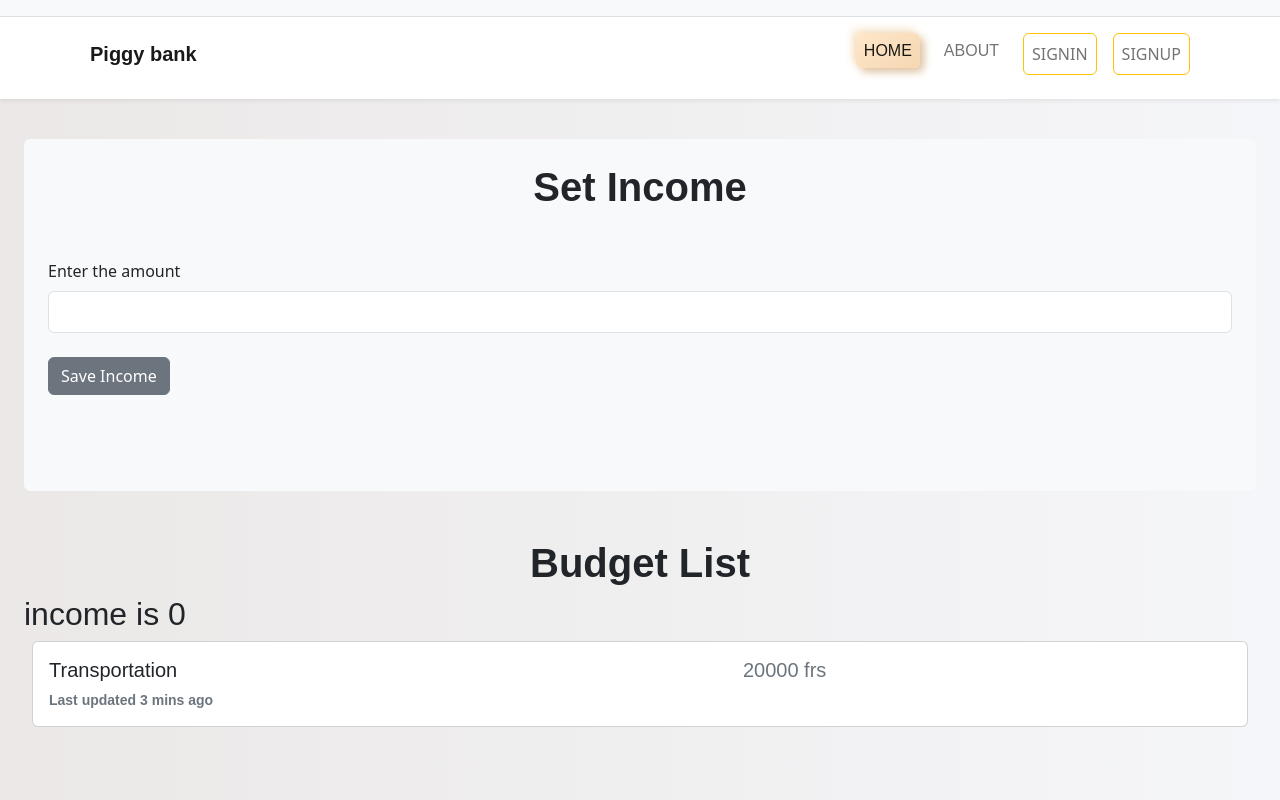
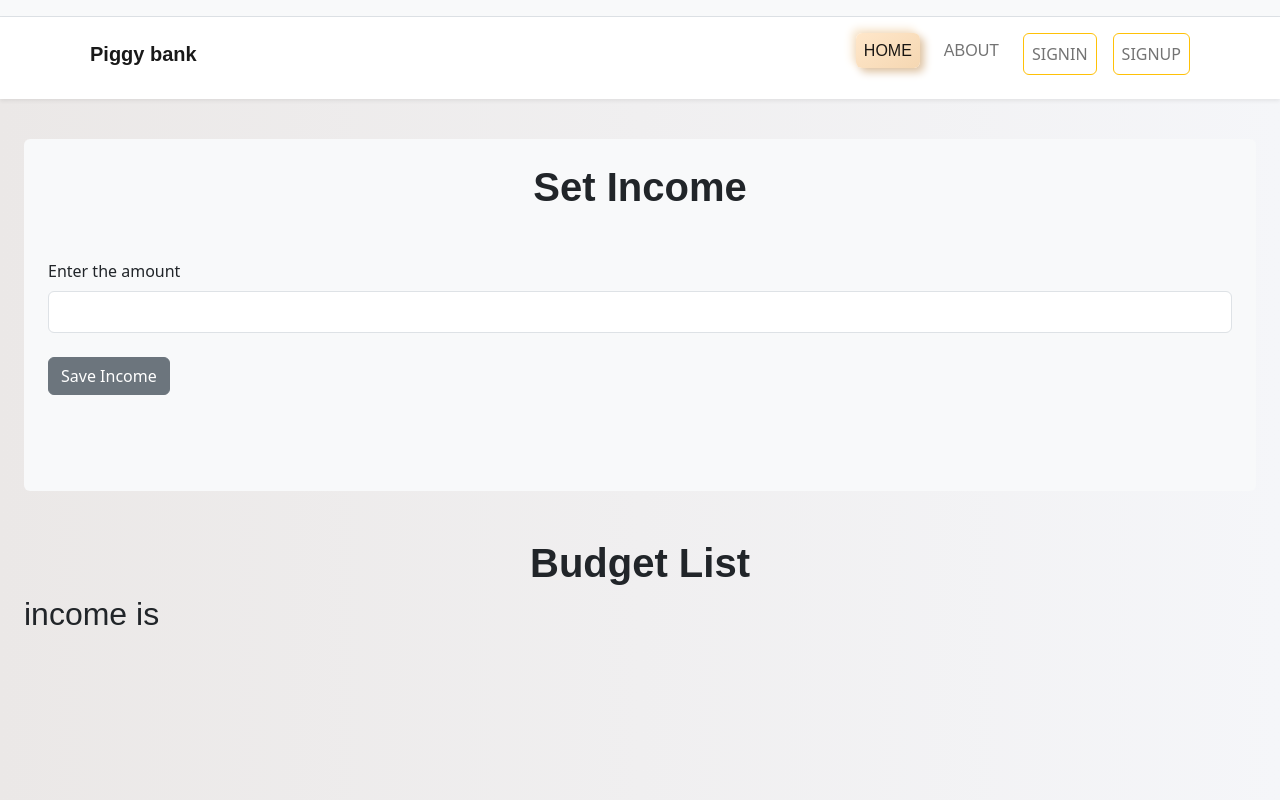
Before and after one commit to tambuaevaristus/mypiggybank, a Next.js app: page /budget in a window 1280 px wide. Built offline with nearby package versions, Linux system fonts and the light colour scheme.

Commit message:
few functionalities

```diff
--- a/components/Budget.js
+++ b/components/Budget.js
@@ -1,15 +1,35 @@
-import React from "react";
-import { useSelector } from "react-redux";
+import React, { useState } from "react";
+import { useDispatch, useSelector } from "react-redux";
+import { setBudget, setIncome } from "../slice/budgetSlice";
 
 export default function Budget() {
+  const [category, setCategory] = useState("");
+  const [amount, setAmount] = useState();
 
-    const income = useSelector((state) => state.budget.income);
+  const income = useSelector((state) => state.budget.income);
+  const dispatch = useDispatch();
+  const newIncome = income - amount;
+  const addBudget = () => {
+  if(income-amount>=0){
+    dispatch(
+      setBudget({
+        category,
+        amount,
+      })
+    );
 
+    dispatch(setIncome(newIncome));
+  }else{
+    alert("Budget is out of range")
+  }
+  };
   return (
     <div>
       <div className="shadow-none p-4 my-3 mb-5 bg-light rounded ">
         <h1 className="fw-bolder text-center fs-1">Set Budget</h1>
-        <h4 className="fw-bold text-secondary text-center">Available: {income}frs</h4>
+        <h4 className="fw-bold text-secondary text-center">
+          Available: {income}frs
+        </h4>
 
         <div class="form-outline my-5">
           <label>Category</label>
@@ -18,6 +38,7 @@ export default function Budget() {
             id="form2"
             placeholder="Enter Category"
             class="form-control  border p-2 "
+            onChange={(e) => setCategory(e.target.value)}
           />
           <label className="pt-3">Amount</label>
 
@@ -26,12 +47,17 @@ export default function Budget() {
             id="form"
             placeholder="Enter Amount"
             class="form-control border p-2"
+            onChange={(e) => setAmount(e.target.value)}
           />
 
-          <button type="button" class="btn btn-secondary btn-md btn-block my-4">
+          <button
+            type="button"
+            onClick={addBudget}
+            class="btn btn-secondary btn-md btn-block my-4"
+          >
             Record Budget
           </button>
-        </div>{" "}
+        </div>
       </div>
     </div>
   );
--- a/components/BudgetItem.js
+++ b/components/BudgetItem.js
@@ -1,6 +1,6 @@
 import React from "react";
 
-export default function BudgetItem() {
+export default function BudgetItem({amount, category}) {
   return (
     <div>
       <div class="card m-2">
@@ -8,8 +8,8 @@ export default function BudgetItem() {
           <div class="col-md-8">
             <div class="card-body">
               <div className="d-flex justify-content-between">
-                <h5 class="card-title">Transportation</h5>
-                <h5 class="card-title text-secondary">20000 frs</h5>
+                <h5 class="card-title">{category}</h5>
+                <h5 class="card-title text-secondary">{amount}frs</h5>
               </div>
               <p class="card-text">
                 <small class="text-muted">Last updated 3 mins ago</small>
--- a/components/BudgetList.js
+++ b/components/BudgetList.js
@@ -1,14 +1,20 @@
 import React from "react";
 import BudgetItem from "./BudgetItem";
 import { useSelector } from "react-redux";
+import budget from "../pages/budget";
 
 export default function BudgetList() {
   const income = useSelector((state) => state.budget.income);
+  const budgetList = useSelector((state) => state.budget.budgetList);
+  const budgetArr = Object.values(budgetList);
   return (
     <div>
       <h1 className="fw-bolder text-center fs-1">Budget List</h1>
-<h2>income is {income}</h2>
-      <BudgetItem />
+      <h2>income is {income}</h2>
+
+      {budgetArr.map((item) => (
+        <BudgetItem category={item.category} amount={item.amount} />
+      ))}
     </div>
   );
 }
--- a/pages/budget.js
+++ b/pages/budget.js
@@ -15,10 +15,12 @@ export default function budget() {
       <div className="p-4">
 
         {
-          income==0 ? <Income /> :<Budget />
+          !income ? <Income /> :<Budget />
 
         }
-        {/* */}
+
+
+        {/* <Budget /> */}
         <BudgetList />
       </div>
     </div>
--- a/slice/budgetSlice.js
+++ b/slice/budgetSlice.js
@@ -1,8 +1,8 @@
 import { createSlice } from "@reduxjs/toolkit";
 
 const initialState = {
-  income: 0,
-  budget: 0,
+  income: null,
+  budgetList:[],
   expense: 0,
 };
 
@@ -12,10 +12,12 @@ export const budgetSlice = createSlice({
   reducers: {
     setIncome: (state, action) => {
       state.income = action.payload;
+
     },
     setBudget: (state, action) => {
-      state.value -= 1;
+      state.budgetList.push(action.payload);
     },
+
     setExpense: (state, action) => {
       state.value += action.payload;
     },
```
